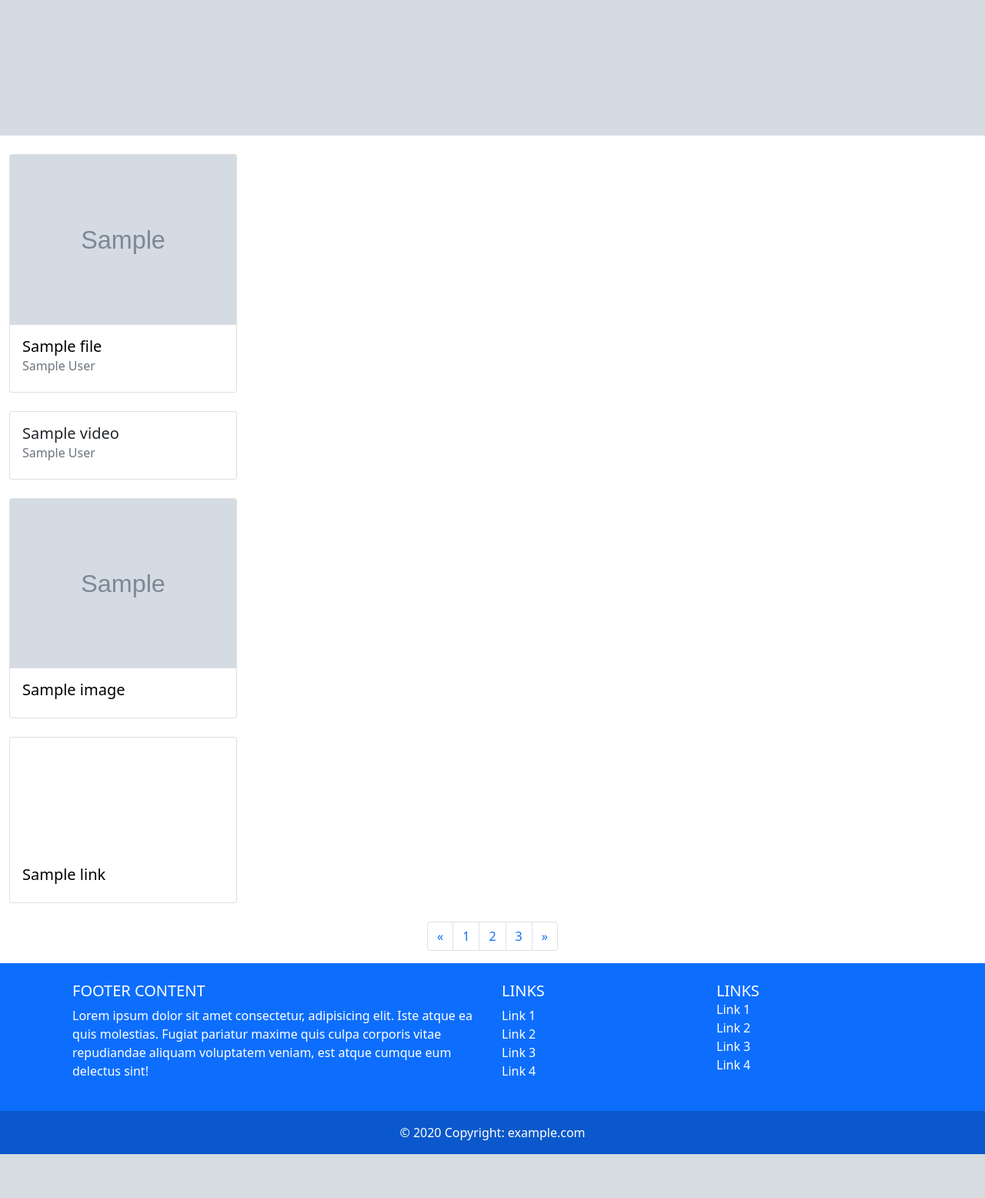
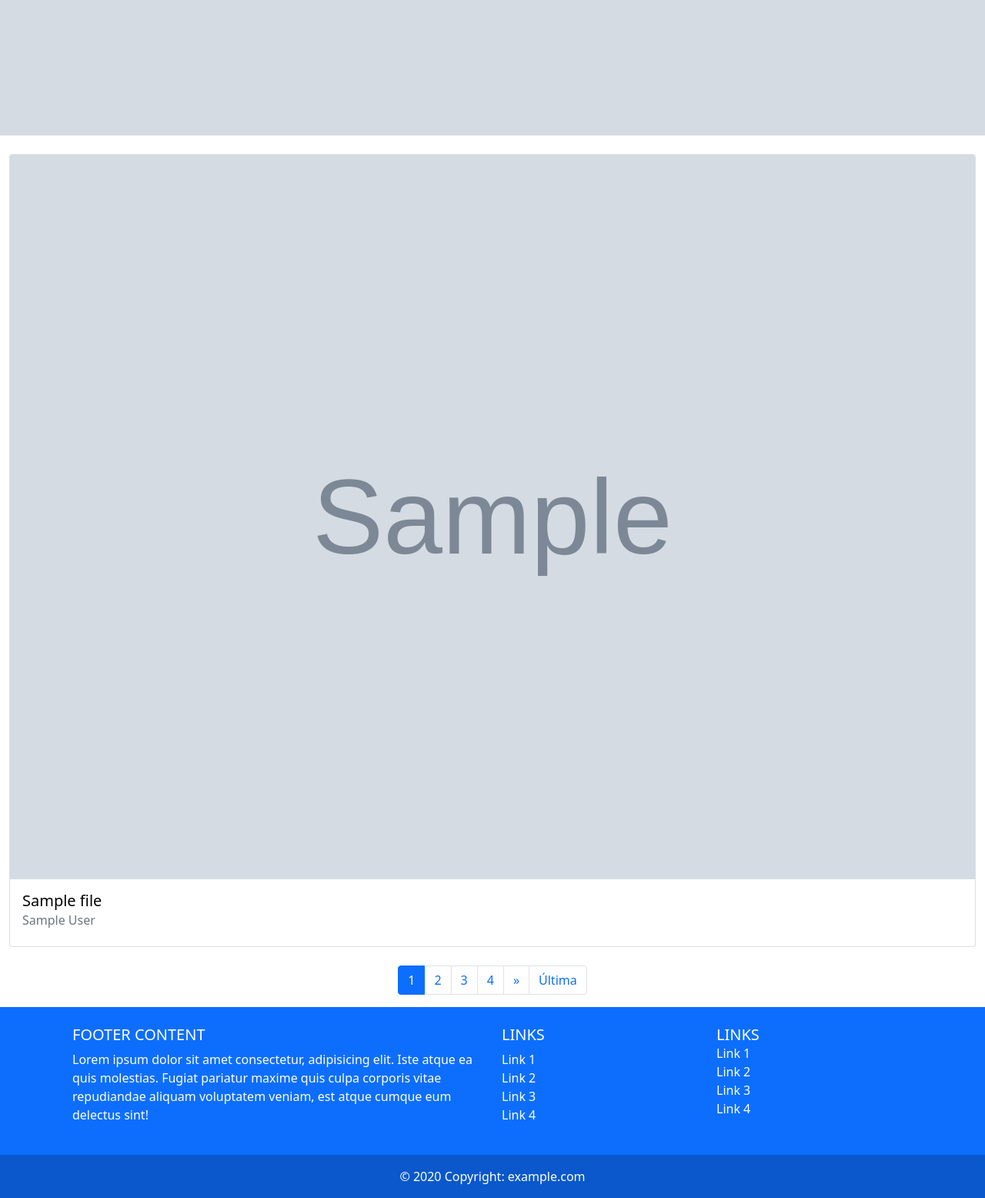
Before and after one commit to andres310/Biblioteca, a Django app: page / in a window 1280 px wide. Shown: the part 854-2410 px from the top of the page at 77% size. Before the commit the page ends 2353 px from the top, so only its background shows below. Run offline with Django 3.2, Linux system fonts and the light colour scheme; tables that the repository leaves empty hold one stand-in row (values such as "Sample post"); grey boxes marked "Sample" are stand-in pictures.

Commit message:
Se agregó paginación al inicio y a la búsqueda

```diff
--- a/biblioteca/bookapp/urls.py
+++ b/biblioteca/bookapp/urls.py
@@ -3,6 +3,7 @@ from .views import *
 from django.views.generic.base import TemplateView
 
 urlpatterns = [
+    # URL para mostrar la página de inicio
     path('', homeView, name = 'home'),
     # URLs para visualizar el contenido
     path('<str:type>/<int:id>/', file_detail, name = 'detail'),
--- a/biblioteca/bookapp/views.py
+++ b/biblioteca/bookapp/views.py
@@ -107,8 +107,7 @@ class SearchResultsView(ListView):
     Procesa y muestra los resultados de una busquéda
     """
     template_name = 'search.html'
-    #context_object_name = 'results'
-    model = File
+    paginate_by = 1
 
     def get_context_data(self, **kwargs):
         """
@@ -119,17 +118,26 @@ class SearchResultsView(ListView):
         query = self.request.GET.get('q')
         context.update({
             'query': query,
-            'videos': Video.objects.filter(title__icontains=query),
-            'images': Image.objects.filter(title__icontains=query),
-            'links': Link.objects.filter(title__icontains=query)
         })
-        print(context)
         return context
 
     # Funcion que no se puede dejar vacia
     def get_queryset(self):
         query = self.request.GET.get('q')
-        return File.objects.filter(title__icontains=query)
+        objects = {
+            'file': File.objects.filter(title__icontains=query),
+            'video': Video.objects.filter(title__icontains=query),
+            'image': Image.objects.filter(title__icontains=query),
+            'link': Link.objects.filter(title__icontains=query),
+        }
+        queryset = []
+        # Junta los objetos en una lista
+        for key in objects:
+            queryset += list(objects[key])
+        if 'search' in self.request.get_full_path():
+            print(self.request.get_full_path())
+            print(self.request.path)
+        return queryset
 
 
 
@@ -153,9 +161,22 @@ def homeView(request):
         'videos': Video.objects.all(),
         'images': Image.objects.all(),
         'links': Link.objects.all(),
-        'carousel_img': Carousel.objects.all(),
     }
-    return render(request, 'home.html', context)
+
+    # Indica el número de objetos por página
+    paginate_by = 1
+
+    # Lista los objetos para su paginacion
+    object_list = []
+    for key in context:
+        object_list += list(context[key])
+
+    # Pagina los objetos del contexto
+    paginator = Paginator(object_list, paginate_by)
+    page_number = request.GET.get('page') or 1
+    page_obj = paginator.get_page(page_number)
+
+    return render(request, 'home.html', {'page_obj': page_obj, 'carousel_img': Carousel.objects.all()})
 
 
 def file_detail(request, type, id):
--- a/biblioteca/templates/home.html
+++ b/biblioteca/templates/home.html
@@ -82,111 +82,45 @@
 </section>
     <section class="container-fluid">
         <br>
-        	{% if files %}
-              {% for file in files %}
-                {% if forloop.first %}<div class="row">{% endif %}
-					<div class="col-3">
-						<a href="{% url 'detail' file.content_type file.id %}" name="file">
-							<div class="card mw-50">
-								<img src="{{ file.cover.url }}" alt="{{ file.title }}" style="width:100%; max-width:20rem; height:auto;">
+        <!--INICIO CARD DE CONTENIDO-->
+		{% for media in page_obj %}
+		<a href="{% url 'detail' media.content_type media.id %}">
+			<div class="card">
+				{% if media.content_type == 'file' %}
+					<img  class="card-img-top" src="{{ media.cover.url }}" alt="{{ media.title }}">
+				{% elif media.content_type == 'video' %}
+					<!--no c bro deberia añadir un thumbnail o algo xd-->
+					<video width="320" height="auto">
+						<source src="{{ media.video.url }}" type="video/mp4">
+					</video>
+				{% elif media.content_type == 'image' %}
+					<img src="{{ media.img.url }}" alt="{{ media.title }}">
+				{% else %}
+					<div class="embed-responsive embed-responsive-16by9">
+						<iframe src="{{ media.link }}"
+								class="embed-responsive-item"
+								title="YouTube video player"
+								frameborder="0"
+								allow="accelerometer; autoplay; clipboard-write; encrypted-media; gyroscope; picture-in-picture"
+								allowfullscreen></iframe>
+					</div>
+				{% endif %}
 				<div class="card-body">
-									<h5 class="card-title">{{ file.title }}</h5>
-									<h6 class="card-subtitle mb-2 text-muted">{{ file.author }}</h6>
+					<h5 class="card-title">{{ media.title }}</h5>
+					{% if media.content_type == 'file' or 'video' %}
+						<h6 class="card-subtitle mb-2 text-muted">{{ media.author }}</h6>
+					{% endif %}
 				</div>
 			</div>
 		</a>
-					</div>
-                {% if forloop.counter|divisibleby:4 %}</div><div class="row">{% endif %}
-                {% if forloop.last %}</div>{% endif %}
+		{% empty %}
+			<h5>No hay archivos que mostrar :(</h5>
 		{% endfor %}
-            {% else %}
-                <p>No hay archivos que mostrar</p>
-            {% endif %}
-                  <br>
-            {% if videos %}
-              {% for video in videos %}
-                {% if forloop.first %}<div class="row">{% endif %}
-						<div class="col-3">
-							<a href="{% url 'detail' video.content_type video.id %}" name="video">
-								<div class="card mw-50">
-									<a href="{{ video.video.url }}"></a>
-									<div class="card-body">
-										<h5 class="card-title">{{ video.title }}</h5>
-										<h6 class="card-subtitle mb-2 text-muted">{{ video.author}}</h6>
-									</div>
-								</div>
-							</a>
-						</div>
-                {% if forloop.counter|divisibleby:4 %}</div><div class="row">{% endif %}
-                {% if forloop.last %}</div>{% endif %}
-              {% endfor %}
-            {% else %}
-                <p>No hay videos que mostrar</p>
-            {% endif %}
-                  <br>
-            {% if images %}
-              {% for img in images %}
-                {% if forloop.first %}<div class="row">{% endif %}
-						<div class="col-3">
-							<a href="{% url 'detail' img.content_type img.id %}" name="img">
-								<div class="card mw-50">
-									<img src="{{ img.img.url }}" class="card-img-top" alt="{{ img.title }}">
-									<div class="card-body">
-										<h5 class="card-title">{{ img.title }}</h5>
-									</div>
-								</div>
-							</a>
-						</div>
-                {% if forloop.counter|divisibleby:4 %}</div><div class="row">{% endif %}
-                {% if forloop.last %}</div>{% endif %}
-              {% endfor %}
-            {% else %}
-                <p>No hay imagenes que mostrar</p>
-            {% endif %}
-                  <br>
-            {% if links %}
-              {% for link in links %}
-                {% if forloop.first %}<div class="row">{% endif %}
-                    <div class="col-3">
-						<a href="{% url 'detail' link.content_type link.id %}" name="link">
-							<div class="card mw-50">
-								<div class="embed-responsive embed-responsive-16by9">
-									<iframe src="{{ link.link }}" class="embed-responsive-item" title="YouTube video player" frameborder="0" allow="accelerometer; autoplay; clipboard-write; encrypted-media; gyroscope; picture-in-picture" allowfullscreen></iframe>
-								</div>
-								<div class="card-body">
-									<h5 class="card-title">{{ link.title }}</h5>
-								</div>
-							</div>
-						</a>
-                    </div>
-                {% if forloop.counter|divisibleby:4 %}</div><div class="row">{% endif %}
-                {% if forloop.last %}</div>{% endif %}
-              {% endfor %}
-            {% else %}
-                <p>No hay links que mostrar</p>
-            {% endif %}
+		<!--FIN CARD DE CONTENIDO-->
     </section>
     <!--INICIO PAGINACION-->
     <br>
-        <div class="d-flex justify-content-center">
-            <nav aria-label="navegacion">
-                <ul class="pagination">
-                  <li class="page-item">
-                    <a class="page-link" href="#" aria-label="Previous">
-                      <span aria-hidden="true">&laquo;</span>
-                    </a>
-                  </li>
-                  <li class="page-item"><a class="page-link" href="#">1</a></li>
-                  <li class="page-item"><a class="page-link" href="#">2</a></li>
-                  <li class="page-item"><a class="page-link" href="#">3</a></li>
-                  <li class="page-item">
-                    <a class="page-link" href="#" aria-label="Next">
-                      <span aria-hidden="true">&raquo;</span>
-                    </a>
-                  </li>
-                </ul>
-            </nav>
-        </div>
+    {% include 'pagination.html' %}
     <!--FIN PAGINACION-->
 </section>
     <!--INICIO FOOTER-->
--- /dev/null
+++ b/biblioteca/templates/pagination.html
@@ -0,0 +1,29 @@
+<div class="d-flex justify-content-center">
+    <nav>
+        <ul class="pagination">
+            {% if page_obj.has_previous %}
+                <li class="page-item">
+                    <a class="page-link" href="{% if 'search' in request.path %}?q={{ query }}&{% else %}?{% endif %}page=1">Primera</a>
+                </li>
+                <li class="page-item">
+                    <a class="page-link" href="{% if 'search' in request.path %}?q={{ query }}&{% else %}?{% endif %}page={{ page_obj.previous_page_number }}">&laquo;</a>
+                </li>
+            {% endif %}
+
+            {% for page in page_obj.paginator.page_range %}
+                <li class="page-item {% if page_obj.number == page %}active{% endif %}">
+                    <a class="page-link" href="?page={{ page }}">{{ page }}</a>
+                </li>
+            {% endfor %}
+
+            {% if page_obj.has_next %}
+            <li class="page-item">
+                <a class="page-link" href="{% if 'search' in request.path %}?q={{ query }}&{% else %}?{% endif %}page={{ page_obj.next_page_number }}">&raquo;</a>
+            </li>
+            <li class="page-item">
+                <a class="page-link" href="{% if 'search' in request.path %}?q={{ query }}&{% else %}?{% endif %}page={{ page_obj.paginator.num_pages }}">&Uacute;ltima</a>
+            </li>
+        {% endif %}
+        </ul>
+    </nav>
+</div>
```
Also changed, not shown: biblioteca/templates/search.html (+31 -51 lines), biblioteca/media/carrusel/header.jpg (added), biblioteca/media/portadas/22/07/15/algoritmos-a-fondo-pablo-augusto-sznajdleder.jpg (added), 1 other file. Lines whose indentation alone changed are shown as unchanged.
